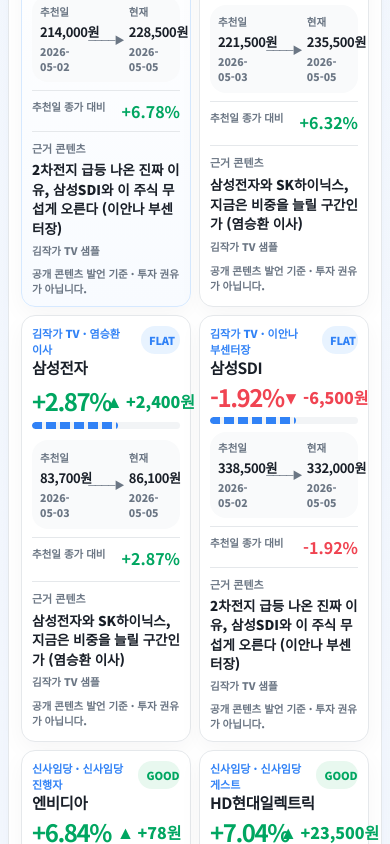
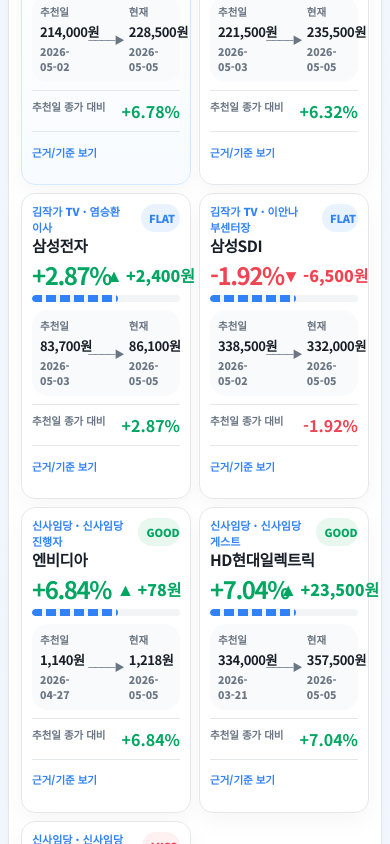
Before and after one commit to andysongpro/investment-content-dashboard, a Next.js app: page / in a window 390 px wide. Shown: the part 7420-8264 px from the top of the page. Built offline with nearby package versions, Linux system fonts and the light colour scheme.

Commit message:
Compact performance cards with expandable evidence

```diff
--- a/app/globals.css
+++ b/app/globals.css
@@ -147,6 +147,10 @@
 .performance-price-line { display: flex; justify-content: space-between; gap: 10px; padding: 8px 0; border-top: 1px solid var(--line); border-bottom: 1px solid var(--line); }
 .performance-source { display: grid; gap: 4px; }
 .performance-source p { margin: 0; color: var(--text); font-weight: 800; }
+.performance-detail { display: grid; gap: 8px; }
+.performance-detail summary { min-height: 32px; display: flex; align-items: center; color: var(--accent); font-size: 12px; font-weight: 950; cursor: pointer; list-style-position: inside; }
+.performance-detail[open] { padding-top: 2px; }
+.performance-detail[open] .performance-source { margin-top: 4px; }
 .card-disclaimer { margin: 0; }
 
 .mobile-sticky-nav { display: none; }
@@ -560,6 +564,9 @@
   .mobile-compact .price-journey small,
   .mobile-compact .performance-price-line span,
   .mobile-compact .performance-source small,
+  .mobile-compact .performance-detail summary,
   .mobile-compact .card-disclaimer { font-size: 10.5px; }
+  .mobile-compact .performance-detail:not([open]) { margin-top: -2px; }
+  .mobile-compact .performance-detail summary { min-height: 28px; }
   .mobile-compact .journey-arrow { font-size: 11px; }
 }
--- a/app/page.jsx
+++ b/app/page.jsx
@@ -470,12 +470,15 @@
       <strong className={positive ? 'positive' : 'negative'}>{positive ? '+' : ''}{rate.toFixed(2)}%</strong>
     </div>
 
+    <details className="performance-detail">
+      <summary>근거/기준 보기</summary>
       <div className="performance-source">
         <span className="label">근거 콘텐츠</span>
         <p>{item.title}</p>
         <small>{item.source}</small>
       </div>
       <p className="card-disclaimer">공개 콘텐츠 발언 기준 · 투자 권유가 아닙니다.</p>
+    </details>
   </article>;
 }
 
```
Also changed, not shown: tests/smoke.js (+2 -2 lines). Lines whose indentation alone changed are shown as unchanged.
